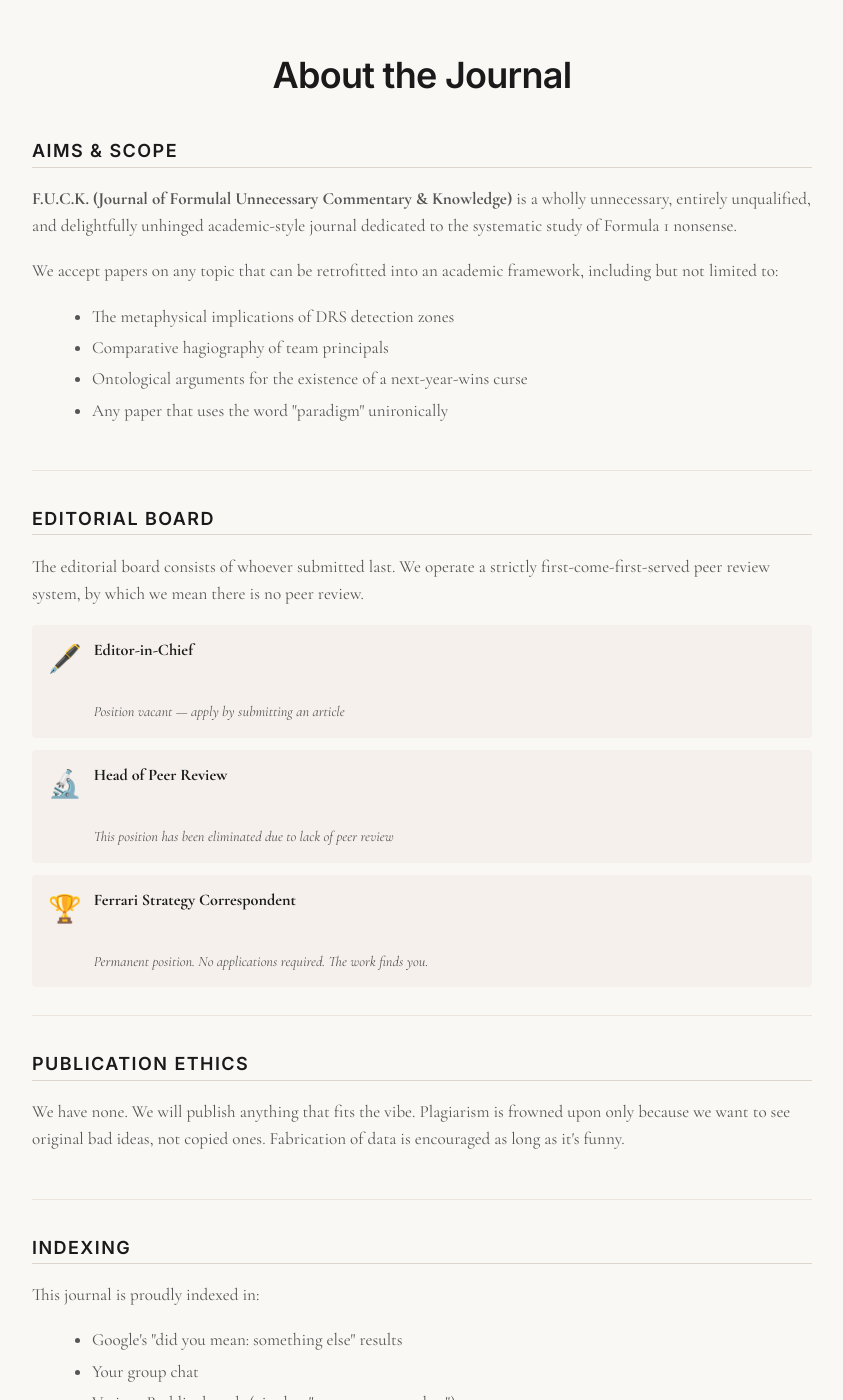
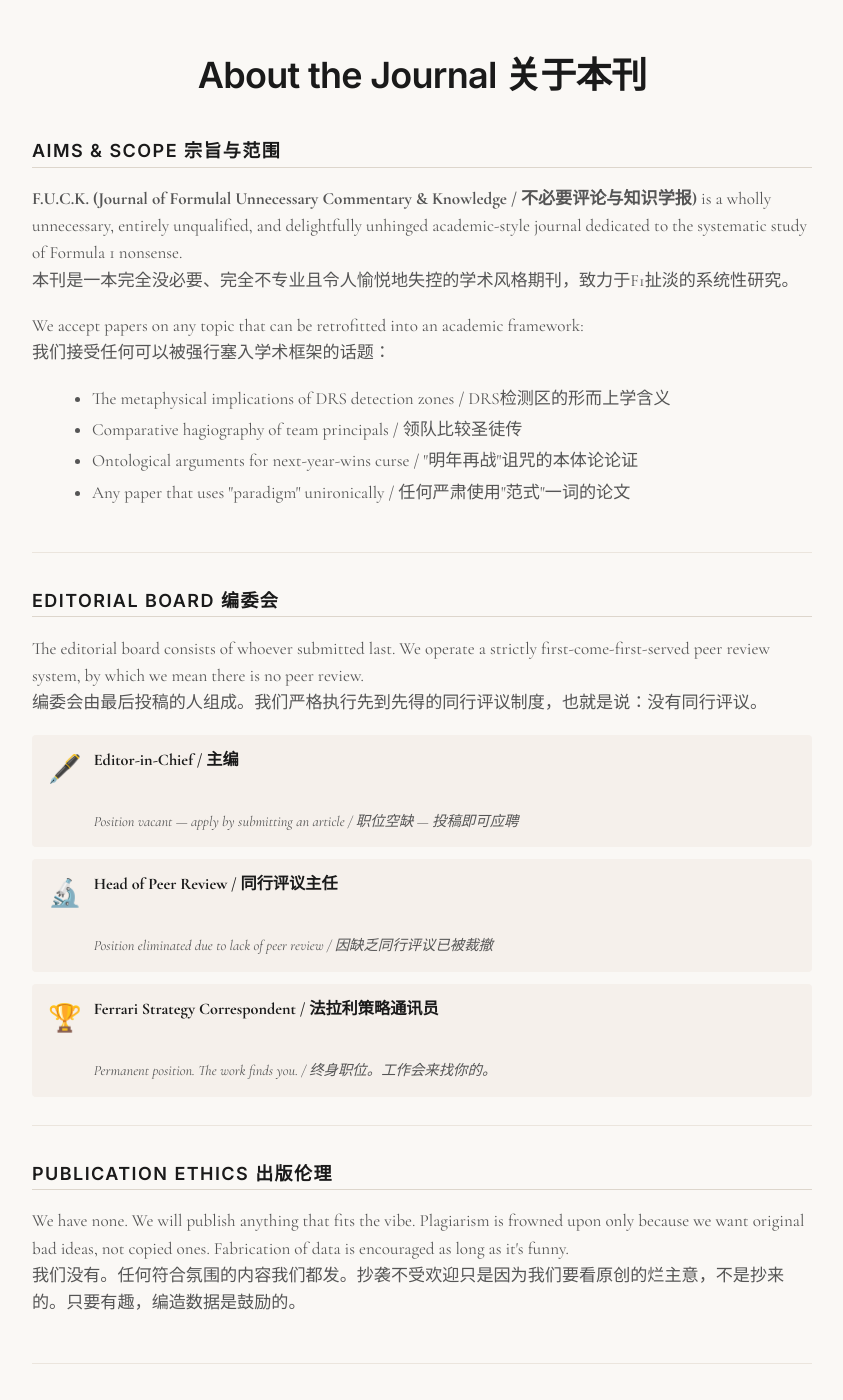
Before and after one commit to ashley0-926/fuck-journal, a Jekyll site: the page built from about.md, in a window 1280 px wide and 1400 px high, scrolled down 373 px. Shown: the whole window, without its empty margins (218-1061 px from the left). Built offline with Jekyll 4.4.1, drawn with Linux system fonts in a browser that asks for light colours; some of the changed text lies outside the part shown.

Commit message:
Bilingual update 中英双语

```diff
--- a/about.md
+++ b/about.md
@@ -1,74 +1,74 @@
 ---
 layout: default
-title: About
+title: About 关于
 ---
 
 <div class="page-content about-page">
-  <h1>About the Journal</h1>
+  <h1>About the Journal 关于本刊</h1>
 
   <div class="about-section">
-    <h2>Aims & Scope</h2>
-    <p><strong>F.U.C.K. (Journal of Formulal Unnecessary Commentary & Knowledge)</strong> is a wholly unnecessary, entirely unqualified, and delightfully unhinged academic-style journal dedicated to the systematic study of Formula 1 nonsense.</p>
-    <p>We accept papers on any topic that can be retrofitted into an academic framework, including but not limited to:</p>
+    <h2>Aims & Scope 宗旨与范围</h2>
+    <p><strong>F.U.C.K. (Journal of Formulal Unnecessary Commentary & Knowledge / 不必要评论与知识学报)</strong> is a wholly unnecessary, entirely unqualified, and delightfully unhinged academic-style journal dedicated to the systematic study of Formula 1 nonsense.<br>本刊是一本完全没必要、完全不专业且令人愉悦地失控的学术风格期刊，致力于F1扯淡的系统性研究。</p>
+    <p>We accept papers on any topic that can be retrofitted into an academic framework:<br>我们接受任何可以被强行塞入学术框架的话题：</p>
     <ul>
-      <li>The metaphysical implications of DRS detection zones</li>
-      <li>Comparative hagiography of team principals</li>
-      <li>Ontological arguments for the existence of a next-year-wins curse</li>
-      <li>Any paper that uses the word "paradigm" unironically</li>
+      <li>The metaphysical implications of DRS detection zones / DRS检测区的形而上学含义</li>
+      <li>Comparative hagiography of team principals / 领队比较圣徒传</li>
+      <li>Ontological arguments for next-year-wins curse / "明年再战"诅咒的本体论论证</li>
+      <li>Any paper that uses "paradigm" unironically / 任何严肃使用"范式"一词的论文</li>
     </ul>
   </div>
 
   <div class="about-section">
-    <h2>Editorial Board</h2>
-    <p>The editorial board consists of whoever submitted last. We operate a strictly first-come-first-served peer review system, by which we mean there is no peer review.</p>
+    <h2>Editorial Board 编委会</h2>
+    <p>The editorial board consists of whoever submitted last. We operate a strictly first-come-first-served peer review system, by which we mean there is no peer review.<br>编委会由最后投稿的人组成。我们严格执行先到先得的同行评议制度，也就是说：没有同行评议。</p>
     <div class="editorial-list">
       <div class="editor-item">
         <div class="editor-avatar">🖋️</div>
         <div>
-          <strong>Editor-in-Chief</strong><br>
-          <em>Position vacant — apply by submitting an article</em>
+          <strong>Editor-in-Chief / 主编</strong><br>
+          <em>Position vacant — apply by submitting an article / 职位空缺 — 投稿即可应聘</em>
         </div>
       </div>
       <div class="editor-item">
         <div class="editor-avatar">🔬</div>
         <div>
-          <strong>Head of Peer Review</strong><br>
-          <em>This position has been eliminated due to lack of peer review</em>
+          <strong>Head of Peer Review / 同行评议主任</strong><br>
+          <em>Position eliminated due to lack of peer review / 因缺乏同行评议已被裁撤</em>
         </div>
       </div>
       <div class="editor-item">
         <div class="editor-avatar">🏆</div>
         <div>
-          <strong>Ferrari Strategy Correspondent</strong><br>
-          <em>Permanent position. No applications required. The work finds you.</em>
+          <strong>Ferrari Strategy Correspondent / 法拉利策略通讯员</strong><br>
+          <em>Permanent position. The work finds you. / 终身职位。工作会来找你的。</em>
         </div>
       </div>
     </div>
   </div>
 
   <div class="about-section">
-    <h2>Publication Ethics</h2>
-    <p>We have none. We will publish anything that fits the vibe. Plagiarism is frowned upon only because we want to see original bad ideas, not copied ones. Fabrication of data is encouraged as long as it's funny.</p>
+    <h2>Publication Ethics 出版伦理</h2>
+    <p>We have none. We will publish anything that fits the vibe. Plagiarism is frowned upon only because we want original bad ideas, not copied ones. Fabrication of data is encouraged as long as it's funny.<br>我们没有。任何符合氛围的内容我们都发。抄袭不受欢迎只是因为我们要看原创的烂主意，不是抄来的。只要有趣，编造数据是鼓励的。</p>
   </div>
 
   <div class="about-section">
-    <h2>Indexing</h2>
-    <p>This journal is proudly indexed in:</p>
+    <h2>Indexing 索引收录</h2>
+    <p>This journal is proudly indexed in / 本刊自豪地被收录于：</p>
     <ul>
-      <li>Google's "did you mean: something else" results</li>
-      <li>Your group chat</li>
-      <li>Various Reddit threads (cited as "source: trust me bro")</li>
-      <li>Wikipedia's "citation needed" list</li>
+      <li>Google's "did you mean: something else" results / Google的"您是不是要找：别的"结果</li>
+      <li>Your group chat / 你的群聊</li>
+      <li>Various Reddit threads (cited as "source: trust me bro") / 各种Reddit帖子（来源：大哥信我）</li>
+      <li>Wikipedia's "citation needed" list / Wikipedia的"需要引证"列表</li>
     </ul>
   </div>
 
   <div class="about-section">
-    <h2>Open Access Policy</h2>
-    <p>All articles are free to read because nobody would pay for this. We operate under the "I Dunno Just Put It Online" (I.D.J.P.I.O.) license.</p>
+    <h2>Open Access Policy 开放获取政策</h2>
+    <p>All articles are free to read because nobody would pay for this. We operate under the "I Dunno Just Put It Online" (I.D.J.P.I.O.) license.<br>所有文章免费阅读，因为没人会为此付费。我们采用"不知道了先放网上吧"协议。</p>
   </div>
 
   <div class="about-section contact-section">
-    <h2>Contact</h2>
-    <p>Don't. If you must, <a href="{{ '/submit' | relative_url }}">submit an article</a> instead. We don't read emails.</p>
+    <h2>Contact 联系方式</h2>
+    <p>Don't. If you must, <a href="{{ '/submit' | relative_url }}">submit an article / 投稿</a> instead. We don't read emails.<br>别联系。非要的话，不如投个稿。我们不读邮件。</p>
   </div>
 </div>
```
